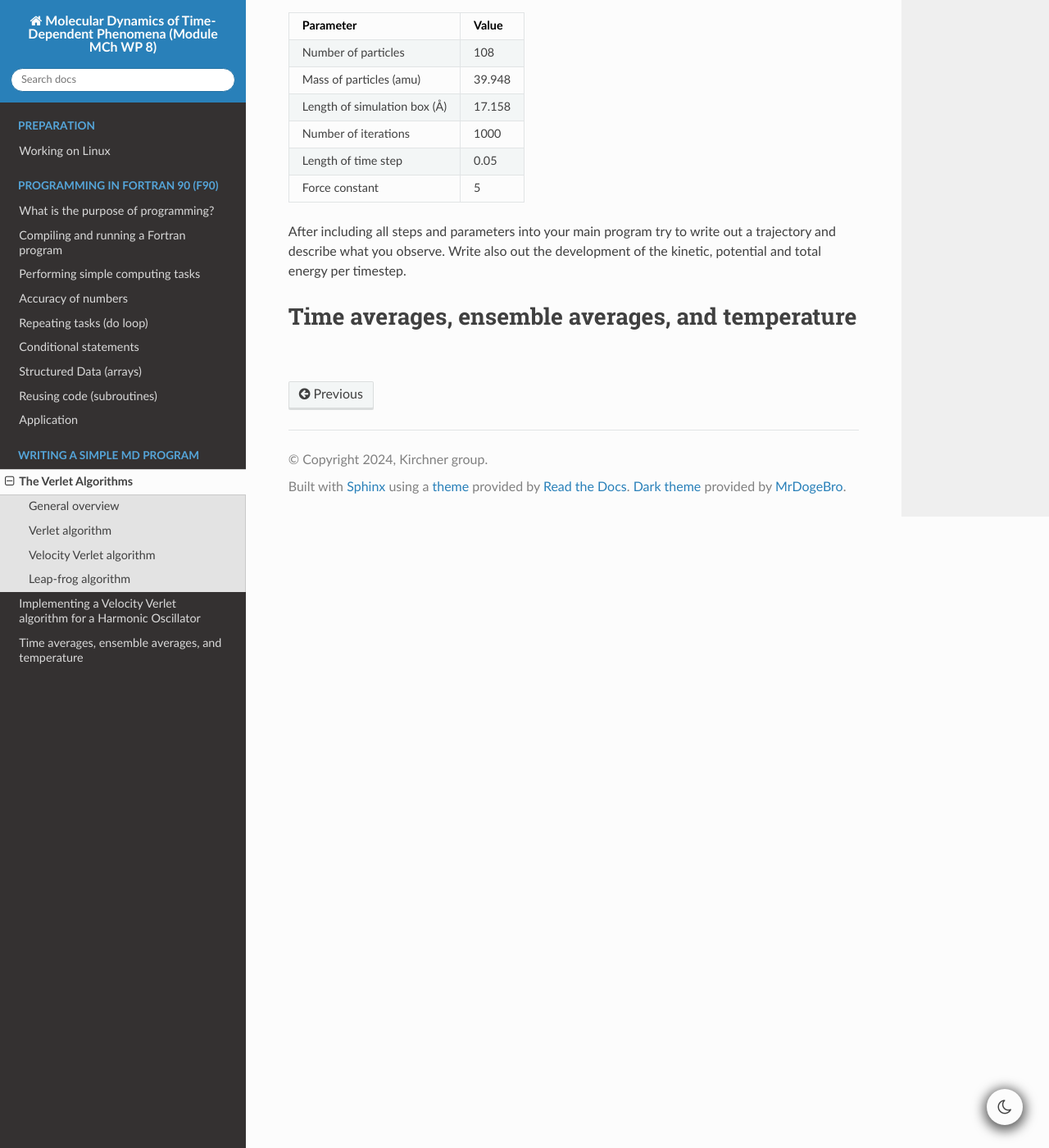
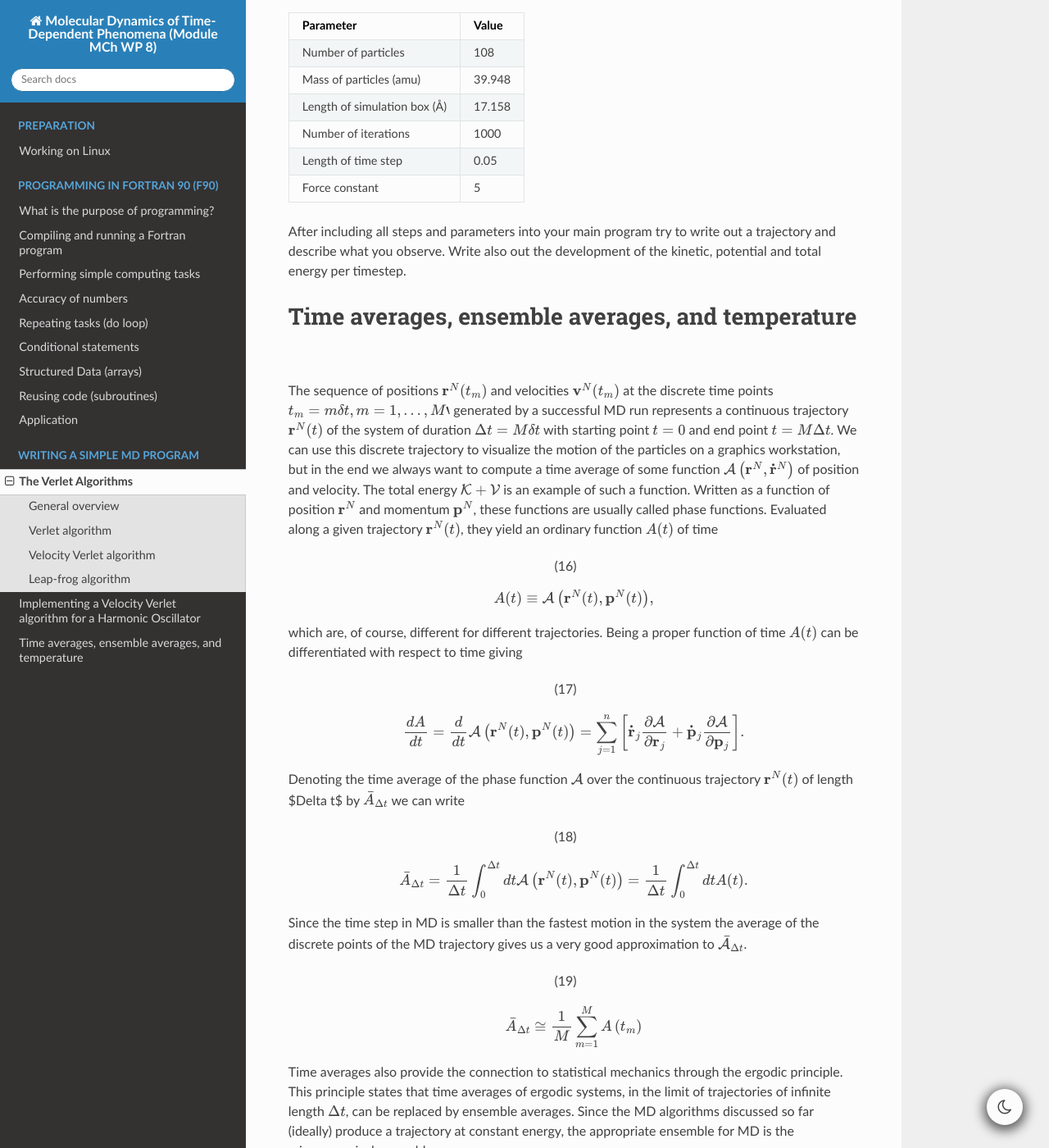
Before and after one commit to Katrin-Drys/WP8_programming, a Sphinx documentation site: the page built from docs/source/03_MDprogram.rst, in a window 1280 px wide and 1400 px high, scrolled down 5041 px. Shown: the whole window at 82% size. Built offline with Sphinx 7.4.7 and the Read the Docs theme 3.1.0, drawn with Linux system fonts in a browser that asks for light colours; some of the changed text lies outside the part shown.

Commit message:
phase functions

```diff
--- a/docs/source/03_MDprogram.rst
+++ b/docs/source/03_MDprogram.rst
@@ -300,3 +300,66 @@ total energy per timestep.
 
 Time averages, ensemble averages, and temperature
 =================================================
+The sequence of positions :math:`\mathbf{r}^N(t_m)` and velocities :math:`\mathbf{v}^N(t_m)` at the
+discrete time points :math:`t_m = m\delta t, m=1, \dots, M`` generated by a successful MD
+run represents a continuous trajectory :math:`\mathbf{r}^N(t)` of the system of
+duration :math:`\Delta t = M\delta t` with starting point :math:`t = 0` and end
+point :math:`t = M \Delta t`. We can use this discrete trajectory to visualize
+the motion of the particles on a graphics workstation, but in the end we always
+want to compute a time average of some function
+:math:`\mathcal{A}\left({\bf{r}}^N,{\bf{\dot r}}^N \right)` of position and velocity.
+The total energy :math:`\mathcal{K} + \mathcal{V}` is an example of such a function.
+Written as a function of position :math:`{\bf{r}}^N` and momentum :math:`{\bf{p}}^N`, these
+functions are usually called phase functions. Evaluated along a given trajectory
+:math:`{\bf{r}}^N(t)`, they yield an ordinary function :math:`A(t)` of time
+
+.. math::
+    :label: phaseFunction
+
+    A(t) \equiv \mathcal{A} \left( {\bf{r}}^N(t),{\bf{p}}^N(t)\right),
+
+which are, of course, different for different trajectories. Being a proper function of
+time :math:`A(t)` can be differentiated with respect to time giving
+
+.. math::
+    :label: derivPhaseFunction
+
+    \frac{dA}{dt} = \frac{d}{dt} \mathcal{A}\left( {\bf{r}}^N(t),{\bf{p}}^N(t)\right) = \sum^n_{j=1} \left[ {\bf{\dot r}}_j \frac{\partial\mathcal{A}}{\partial{\bf{r}}_j} + {\bf{\dot p}}_j \frac{\partial \mathcal{A}}{\partial {\bf{p}}_j} \right].
+
+Denoting the time average of the phase function :math:`\mathcal{A}` over the continuous trajectory
+:math:`{\bf{r}}^N(t)` of length $\Delta t$ by :math:`\bar{A}_{\Delta t}` we can write
+
+.. math::
+    :label: tAvgPhaseFunction
+
+    \bar{A}_{\Delta t} = \frac{1}{\Delta t} \int^{\Delta t}_0 dt \mathcal{A}\left({\bf{r}}^N(t),{\bf{p}}^N(t) \right) = \frac{1}{\Delta t} \int^{\Delta t}_0 dt A(t).
+
+Since the time step in MD is smaller than the fastest motion in the system the average of the
+discrete points of the MD trajectory gives us a very good approximation to
+:math:`\bar{\mathcal{A}}_{\Delta t}`.
+
+.. math::
+    :label: approxTAvgPhaseFunction
+
+    \bar{A}_{\Delta t} \cong \frac{1}{M} \sum^M_{m=1} A\left( t_m \right)
+
+Time averages also provide the connection to statistical mechanics through the ergodic principle.
+This principle states that time averages of ergodic systems, in the limit of trajectories of
+infinite length :math:`\Delta t`, can be replaced by ensemble averages.
+Since the MD algorithms discussed so far (ideally) produce a trajectory at constant energy,
+the appropriate ensemble for MD is the microcanonical ensemble.
+
+.. math::
+    :label: NVEPhaseFunction
+
+    \text{lim}_{\Delta t \to \infty}\bar{A}_{\Delta t} = \int d{\bf{r}}^Nd{\bf{p}}^N \rho_{NVE} \left( {\bf{r}}^N,{\bf{p}}^N\right) \mathcal{A}\left( {\bf{r}}^N,{\bf{p}}^N\right) \equiv \left< A\right>_{NVE}
+
+where :math:`\rho_{NVE}` is given by a Dirac delta function in the total energy, restricting the
+manifold of accessible phase points :math:`{\bf{r}}^N,{\bf{p}}^N` to a hypersurface of constant energy
+:math:`E` only.
+
+.. math::
+    :label: densNVE
+
+    \rho_{NVE} \left({\bf{r}}^N,{\bf{p}}^N\right) &= \frac{f(N)}{\Omega}\delta\left[\mathcal{H}\left({\bf{r}}^N,{\bf{p}}^N\right)-E\right] \\
+    \Omega & = f(N) \int d{\bf{r}}^Nd{\bf{p}}^N \delta\left[\mathcal{H}\left({\bf{r}}^N,{\bf{p}}^N\right)-E\right]
```
